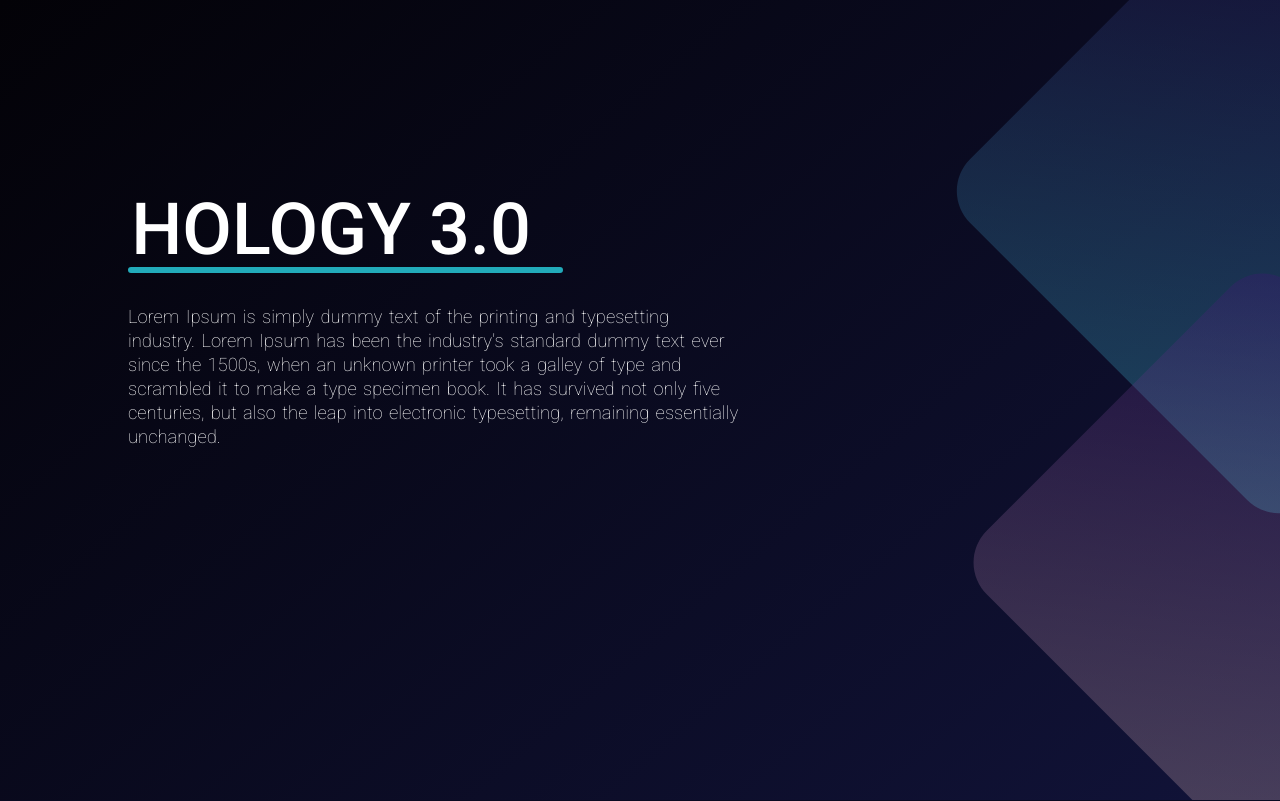
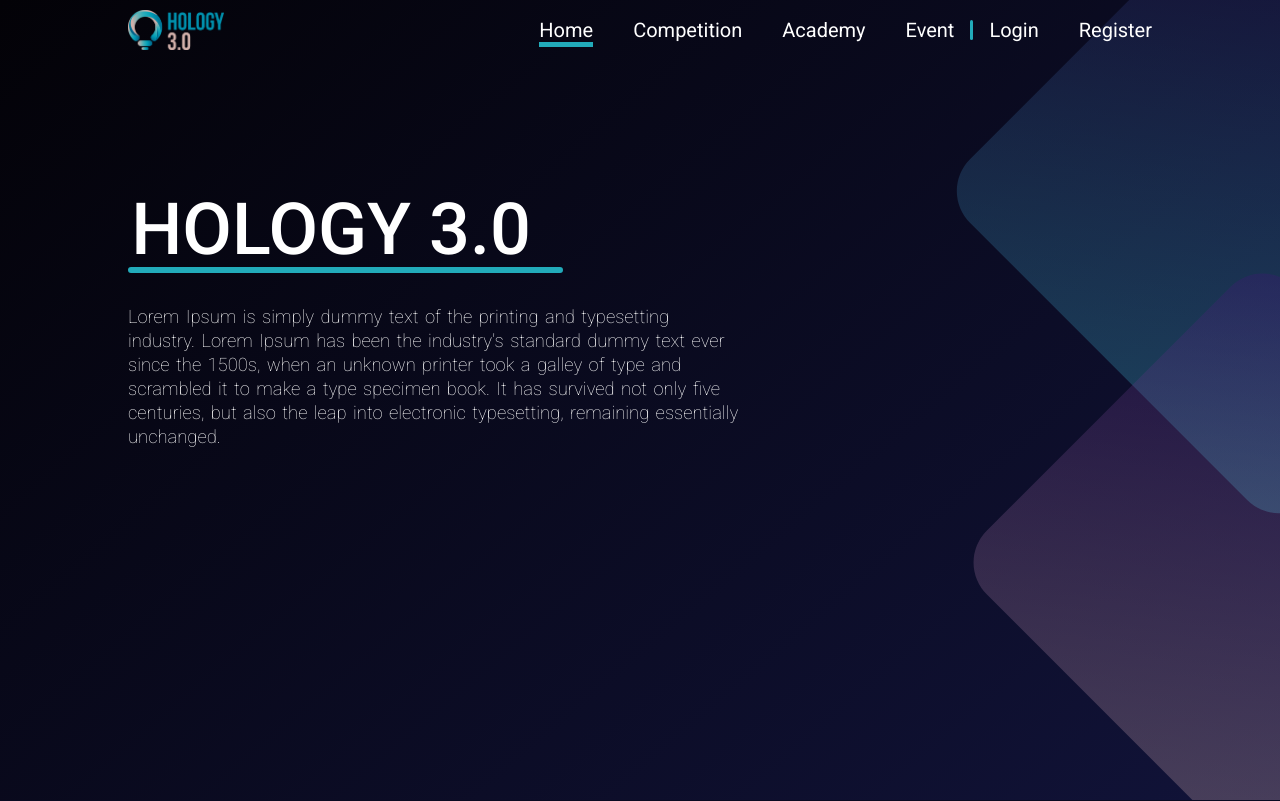
Before and after one commit to masnormen/hology-frontend, a React (Create React App) app: page /#/ in a window 1280 px wide. Shown: the top 801 px of the page. Built offline with nearby package versions, Linux system fonts and the light colour scheme.

Commit message:
create navbar for width destkop and dashboard

```diff
--- a/src/App.js
+++ b/src/App.js
@@ -13,6 +13,8 @@ import Register from "./views/Register/Register";
 import Footer from "./components/Footer/Footer";
 import GoAcademy from "./views/GoAcademy/GoAcademy";
 import Login from "./views/Login/Login";
+import Dashboard from "./views/Dashboard/Dashboard";
+import Navbar from "./components/Navbar/Navbar";
 
 ReactGA.initialize("XXXXXXXXXXXXXXXXXXXXXXXXXXXXXXXXXXXXXXXX", {
   debug: false,
@@ -27,6 +29,7 @@ const App = () => {
       />
       <>
         <ScrollToTop />
+        <Navbar />
         <Switch>
           <Route exact path="/" component={Home} />
           <Route exact path="/competition" component={Competition} />
@@ -34,6 +37,7 @@ const App = () => {
           <Route exact path="/register" component={Register} />
           <Route exact path="/goacademy" component={GoAcademy} />
           <Route exact path="/login" component={Login} />
+          <Route exact path="/dashboard" component={Dashboard} />
         </Switch>
         <Footer />
       </>
--- a/src/components/Footer/Footer.js
+++ b/src/components/Footer/Footer.js
@@ -30,9 +30,7 @@ const Footer = () => {
         </div>
 
         <div className="social-media">
-          <Paragraph large header>
-            Find Us On Social Media
-          </Paragraph>
+          <Paragraph header>Find Us On Social Media</Paragraph>
           <div className="icons-container">
             <div className="media">
               <FaTwitterSquare className="icon" />
--- a/src/components/Footer/Footer.scss
+++ b/src/components/Footer/Footer.scss
@@ -4,6 +4,9 @@
   padding: 5% 10% 3%;
   border-top: 2px solid #192161;
   background-image: $backgroundFooterLinear;
+  @include respon(phone-pot) {
+    padding: 10% 10% 5%;
+  }
 
   .flexbox {
     display: flex;
--- a/src/components/Navbar/Navbar.js
+++ b/src/components/Navbar/Navbar.js
@@ -1,85 +1,74 @@
-import React, {useState} from "react";
-import {Header, Box, Image, Heading} from "grommet";
-import NavbarButton from "./NavbarButton";
-import NavbarDropButton from "./NavbarDropButton";
-
-import {Link} from "react-router-dom";
+import React, { useState, useEffect } from "react";
+import { NavLink } from "react-router-dom";
+import Logo from "../../assets/logotext.png";
+import "./Navbar.scss";
 
 function Navbar() {
-	const [isOpened, setIsOpened] = useState(false);
-
+  const [isTransparent, setIsTrasnparent] = useState(false);
+  useEffect(() => {
+    window.addEventListener("scroll", () => {
+      if (window.scrollY > 100) {
+        setIsTrasnparent(true);
+      } else setIsTrasnparent(false);
+    });
+    return () => {
+      window.removeEventListener("scroll");
+    };
+  }, []);
   return (
-		<Header
-			animation="fadeIn"
-			id="navbar"
-			direction="row-responsive"
-			fill="horizontal"
-			pad={{horizontal: "xlarge"}}
-			background="acc-10"
-			align="center"
-			alignContent="center"
-			justify="center"
-			gap="small"
+    <div className={`navbar ${isTransparent ? "navbar-color" : ""}`}>
+      <img src={Logo} alt="Logo Hology" className="logo-text" />
+      <div className="options">
+        <div>
+          <NavLink
+            exact
+            activeClassName="navbar__link--active"
+            className="navbar__link"
+            to="/"
           >
-			<Box
-				direction="row" width={{min: "xsmall"}} height="xxsmall" align="center" alignContent="center"
-				alignSelf="center" className="navbar-logo"
+            Home
+          </NavLink>
+          <NavLink
+            activeClassName="navbar__link--active"
+            className="navbar__link"
+            to="/competition"
           >
-				<Link to="/">
-					<Image
-						className="navbar-image"
-						fit="contain"
-						src="/assets/logo.png"
-						margin={{"right": "small"}}
-					/>
-				</Link>
-				<Link to="/" style={{"textDecorationLine":"none"}}>
-					<Heading className="headingPop navbar-title" style={{"lineHeight":"25px"}} alignSelf="center" color="white">
-						BEM FILKOM
-					</Heading>
-				</Link>
-				<NavbarButton
-					margin="medium" className="navbar-home-mobile" text={isOpened ? "MENU▲" : "MENU▼"}
-					onClick={() => setIsOpened(!isOpened)} isMenu
-				/>
-			</Box>
-
-			<Box
-				direction="row-responsive" gap="small" align="center" alignContent="center" alignSelf="center"
-				pad="none" margin={{left: "small"}} justify="center"
-				className={isOpened ? "navbar-menu opened" : "navbar-menu"}
+            Competition
+          </NavLink>
+          <NavLink
+            activeClassName="navbar__link--active"
+            className="navbar__link"
+            to="/goacademy"
           >
-				<NavbarButton path="/visimisi/" text="Visi & Misi"/>
-				<NavbarDropButton highlight text="Kabinet">
-					<NavbarButton highlight path="/kabinet/" text="Struktur"/>
-					<hr/>
-					<NavbarButton path="/kabinet/presiden" text="Presiden"/>
-					<NavbarButton path="/kabinet/wakilpresiden" text="Wakil Presiden"/>
-					<NavbarButton path="/kabinet/sekpim" text="Sekretaris Pimpinan"/>
-					<NavbarButton path="/kabinet/supervisor" text="Supervisor"/>
-					<NavbarButton path="/kabinet/psdi" text="PSDI"/>
-					<hr/>
-					<NavbarButton path="/kabinet/psdm" text="PSDM"/>
-					<NavbarButton path="/kabinet/k2p" text="K2P"/>
-					<NavbarButton path="/kabinet/perhub" text="Perhub"/>
-					<NavbarButton path="/kabinet/sosling" text="Sosling"/>
-					<NavbarButton path="/kabinet/kastrat" text="Kastrat"/>
-					<NavbarButton path="/kabinet/advokesma" text="Advokesma"/>
-					<hr/>
-					<NavbarButton path="/kabinet/bismit" text="Bismit"/>
-					<NavbarButton path="/kabinet/pit" text="PIT"/>
-					<NavbarButton path="/kabinet/adkeu" text="Adkeu"/>
-					<NavbarButton path="/kabinet/medinkraf" text="Medinkraf"/>
-				</NavbarDropButton>
-			</Box>
-			<Box
-				direction="row-responsive" gap="small" align="center" alignContent="center" alignSelf="center"
-				className={isOpened ? "navbar-menu opened" : "navbar-menu"} pad="none" margin="none"
+            Academy
+          </NavLink>
+          <NavLink
+            activeClassName="navbar__link--active"
+            className="navbar__link"
+            to="/event"
           >
-				<NavbarButton extern disabled text="Coming Soon"/>
-				<NavbarDropButton disabled text="Coming Soon"/>
-			</Box>
-		</Header>
+            Event
+          </NavLink>
+        </div>
+        <div className="line"></div>
+        <div>
+          <NavLink
+            activeClassName="navbar__link--active"
+            className="navbar__link"
+            to="/login"
+          >
+            Login
+          </NavLink>
+          <NavLink
+            activeClassName="navbar__link--active"
+            className="navbar__link"
+            to="/register"
+          >
+            Register
+          </NavLink>
+        </div>
+      </div>
+    </div>
   );
 }
 
--- /dev/null
+++ b/src/components/Navbar/Navbar.scss
@@ -0,0 +1,67 @@
+@import "../../base.scss";
+
+.navbar {
+  position: fixed;
+  top: 0;
+  left: 0;
+  width: 100%;
+  height: 60px;
+  padding: 0 10%;
+  z-index: 99;
+  background-color: transparent;
+  color: white;
+  display: flex;
+  align-items: center;
+  transition: all 0.25s ease-in-out;
+  justify-content: space-between;
+
+  .logo-text {
+    object-fit: contain;
+    height: 40px;
+  }
+
+  .options {
+    display: flex;
+    align-items: center;
+
+    .line {
+      width: 3px;
+      height: 20px;
+      background-color: $terneryColor;
+      border-radius: 10px;
+      margin-left: 1rem;
+      margin-right: 1rem;
+    }
+  }
+
+  &__link {
+    margin: 1em;
+    font-size: 1.25rem;
+    color: inherit;
+    cursor: pointer;
+    text-decoration: none;
+    border-bottom: 1px solid transparent;
+    transition: all 0.3s ease-in-out;
+
+    &:first-child {
+      margin-left: 0;
+    }
+    &:last-child {
+      margin-right: 0;
+    }
+    &:hover,
+    &:focus {
+      border-bottom: 5px solid $terneryColor;
+    }
+
+    &--active {
+      border-bottom: 5px solid $terneryColor;
+      transition: border-bottom 0.5s ease-in-out;
+    }
+  }
+}
+
+.navbar-color {
+  background-color: white;
+  color: black;
+}
--- /dev/null
+++ b/src/views/Dashboard/Dashboard.js
@@ -0,0 +1,34 @@
+import React from "react";
+import "./Dashboard.scss";
+import Header from "../../components/Header/Header";
+import Paragraph from "../../components/Paragraph/Paragraph";
+
+const Dashboard = () => {
+  const username = "Participant Hology";
+  return (
+    <>
+      <div className="dashboard-container-full">
+        <Header>Hi, {username}</Header>
+        <div className="dashboard">
+          <div className="sidebar">
+            <a className="sidebar_link">Competition</a>
+            <a className="sidebar_link">Academy</a>
+            <a className="sidebar_link">Webinar</a>
+          </div>
+          <div className="content">
+            <Paragraph>
+              Lorem Ipsum is simply dummy text of the printing and typesetting
+              industry. Lorem Ipsum has been the industry's standard dummy text
+              ever since the 1500s, when an unknown printer took a galley of
+              type and scrambled it to make a type specimen book. It has
+              survived not only five centuries, but also the leap into
+              electronic typesetting, remaining essentially unchanged.{" "}
+            </Paragraph>
+          </div>
+        </div>
+      </div>
+    </>
+  );
+};
+
+export default Dashboard;
--- /dev/null
+++ b/src/views/Dashboard/Dashboard.scss
@@ -0,0 +1,21 @@
+@import "../../base.scss";
+
+.dashboard-container-full {
+  min-height: 100vh;
+  padding: 7% 10% 0;
+
+  .dashboard {
+    background-color: $circleLinear1;
+    width: 100%;
+    height: 100%;
+    display: flex;
+    flex-direction: column;
+    .sidebar {
+      width: 40%;
+
+      &_link {
+        color: white;
+      }
+    }
+  }
+}
--- a/src/views/Home/Home.js
+++ b/src/views/Home/Home.js
@@ -24,7 +24,7 @@ const Home = () => {
   const intersection1 = useIntersection(sectionRef1, {
     root: null,
     rootMargin: "0px",
-    threshold: 0.6,
+    threshold: 0.5,
   });
   const intersection2 = useIntersection(sectionRef2, {
     root: null,
@@ -94,8 +94,7 @@ const Home = () => {
       ease: "power3.out",
     });
   };
-
-  intersection1 && intersection1.intersectionRatio < 0.6
+  intersection1 && intersection1.intersectionRatio < 0.5
     ? fadeOut(".fadeIn1")
     : fadeIn(".fadeIn1");
 
```
Also changed, not shown: src/components/Navbar/NavbarButton.js (deleted, +0 -27 lines), src/components/Navbar/NavbarDropButton.js (deleted, +0 -35 lines), src/assets/logotext.png (added). Lines whose indentation alone changed are shown as unchanged.
